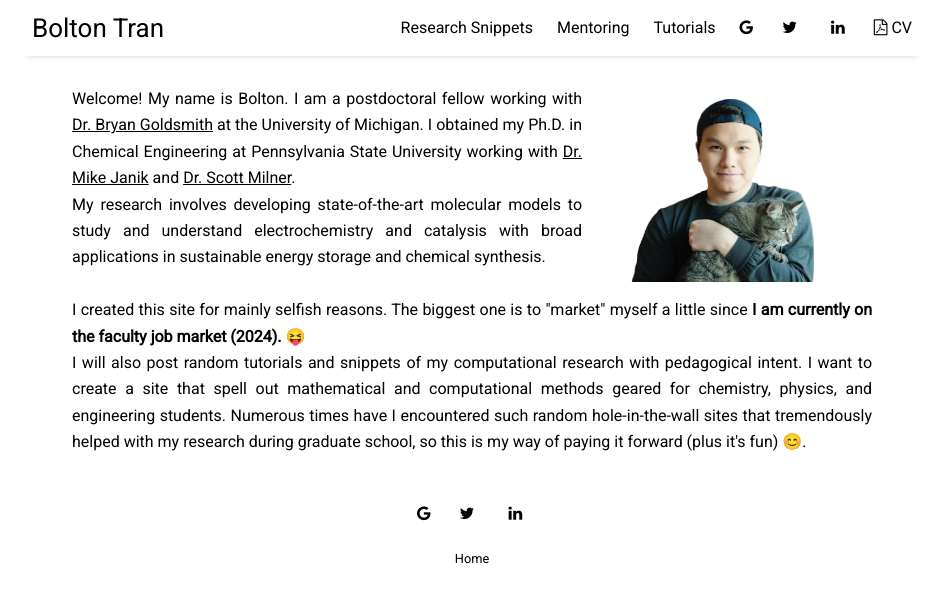
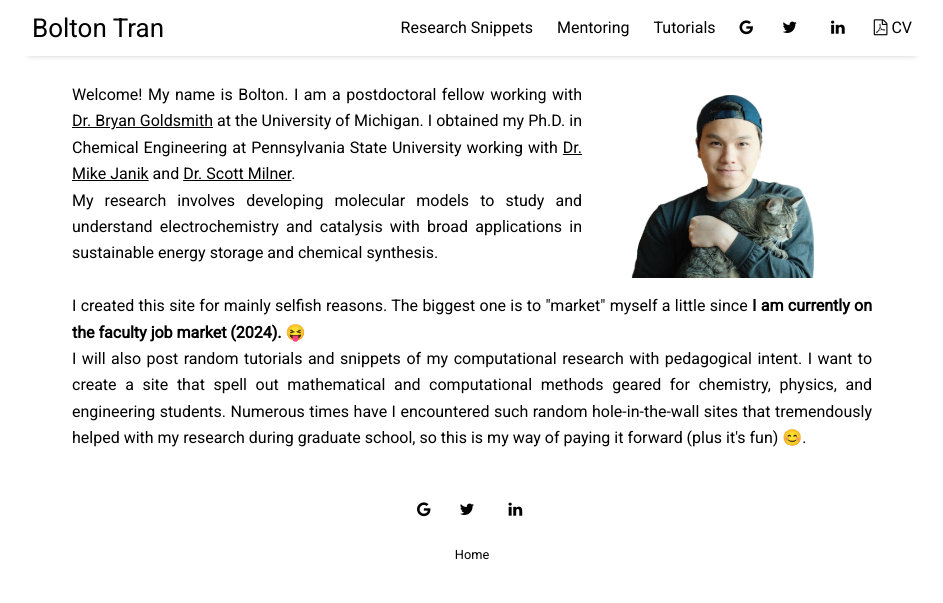
Before and after one commit to bolton2710/bolton2710.github.io, a Jekyll site: the page built from index.md, in a window 1280 px wide. Shown: the top 603 px of the page, without its empty margins (168-1111 px from the left). Built offline with Jekyll 4.4.1, drawn with Linux system fonts in a browser that asks for light colours; nearby versions of some CDN libraries.

Commit message:
updateCV

```diff
--- a/_includes/head.html
+++ b/_includes/head.html
@@ -1,7 +1,7 @@
 <head>
   <title>
     {% if page.title == "Home" %}
-      {{ site.title }} | {{ site.description }}
+      {{ site.title }}
     {% else %}
       {{ page.title }} | {{ site.title }}
     {% endif %}
--- a/_layouts/home.html
+++ b/_layouts/home.html
@@ -3,9 +3,6 @@ layout: default
 title: Home
 ---
 <div class="page-content">
-  <h1>
-    {{ page.title }}
-  </h1>
   <article>
     {{ content }}
   </article>
--- a/index.md
+++ b/index.md
@@ -19,8 +19,7 @@ and
 <a href="https://www.che.psu.edu/department/directory-detail-g.aspx?q=STM9" target="_blank">Dr. Scott Milner</a>.
 <br>
 My research involves
-developing
-state-of-the-art molecular models
+developing molecular models
 to study and understand electrochemistry and catalysis
 with broad applications
 in sustainable energy storage and chemical synthesis.
```
Also changed, not shown: other parts of index.md (+1 -1 lines), pages/mentor.md (+1 -1 lines), pages/research.md (+4 -1 lines), pages/tutorial.md (+1 -1 lines), 1 other file.
